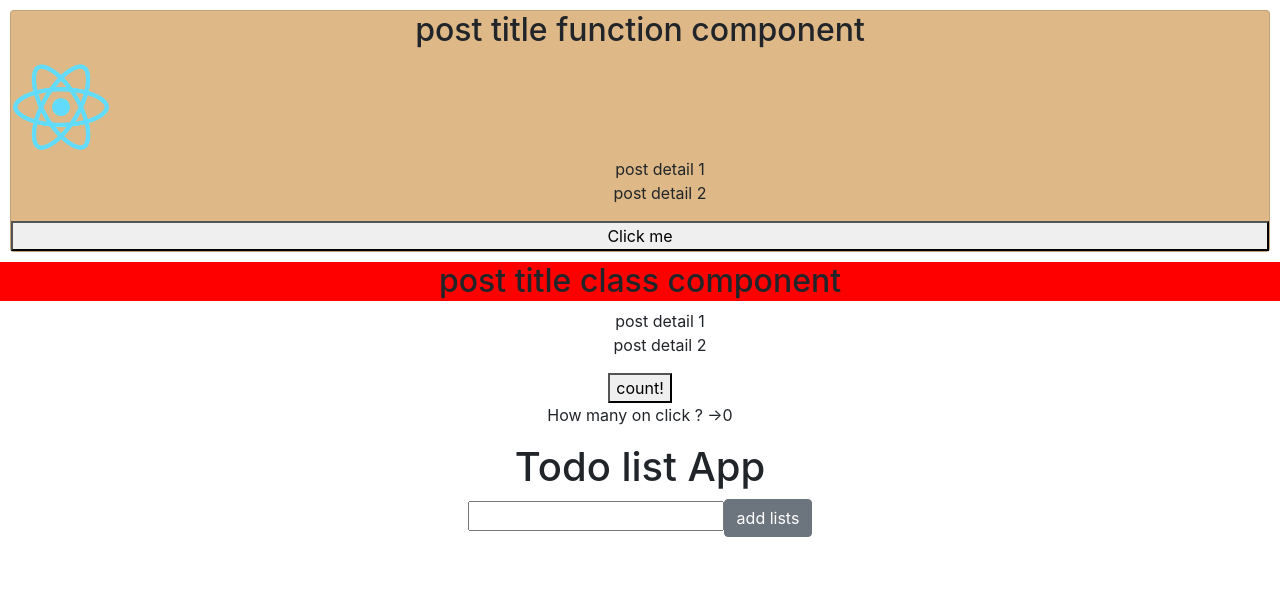
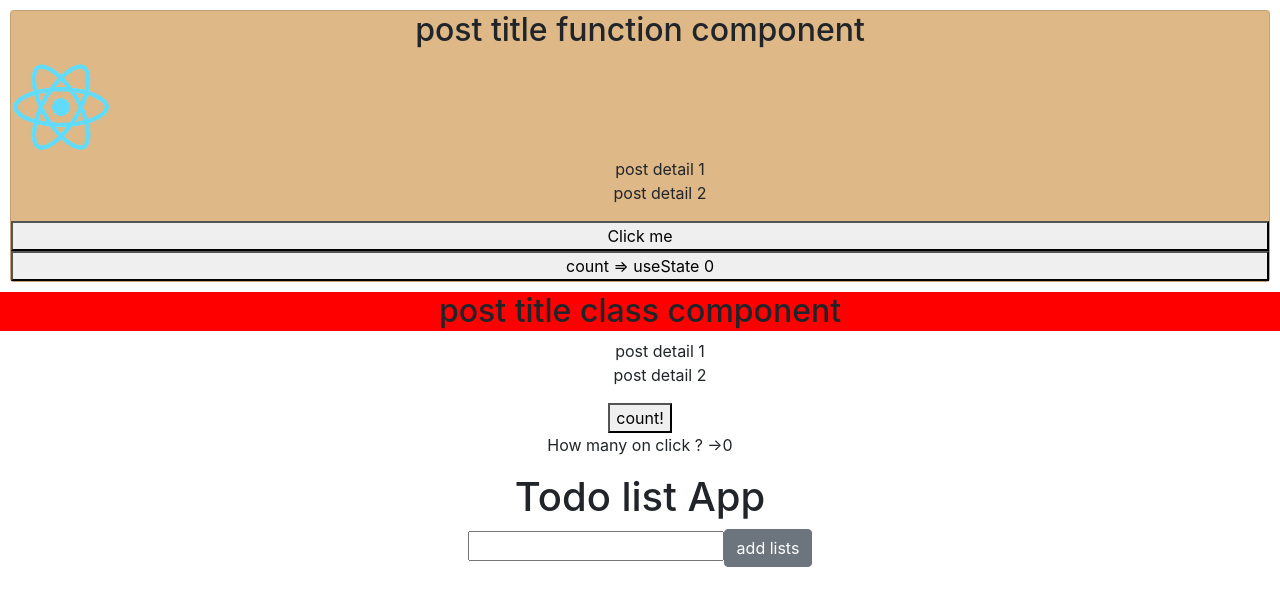
Before and after one commit to Rungnapa-Itti/react-basic, a React (Create React App) app in the folder myapp/: page / in a window 1280 px wide. Shown: the top 606 px of the page. Built offline with nearby package versions, Linux system fonts and the light colour scheme.

Commit message:
useState()

```diff
--- a/myapp/src/App.js
+++ b/myapp/src/App.js
@@ -50,6 +50,7 @@ class App extends React.Component{
     })
   }
 
+
   render(){
     return (
       <div className="App">
--- a/myapp/src/component/CardPost.js
+++ b/myapp/src/component/CardPost.js
@@ -1,10 +1,14 @@
 
-import React from 'react'
+import React , {useState} from 'react'
 import Btn from './Btn'
 import '../CSS/CardPost.css'
 
+const CardPost = (props) => {
 
-const CardPost = (props) => {
+    const [number,setNumber] = useState(0)
+
+
+
     return(
         <div className="card">
 
@@ -15,6 +19,8 @@ const CardPost = (props) => {
                 <li>post detail 2</li>
             </ul>
             <Btn />
+            <button onClick = {() => setNumber(number+1)}>count => useState {number}</button>
+
         </div>
     )
 }
```
